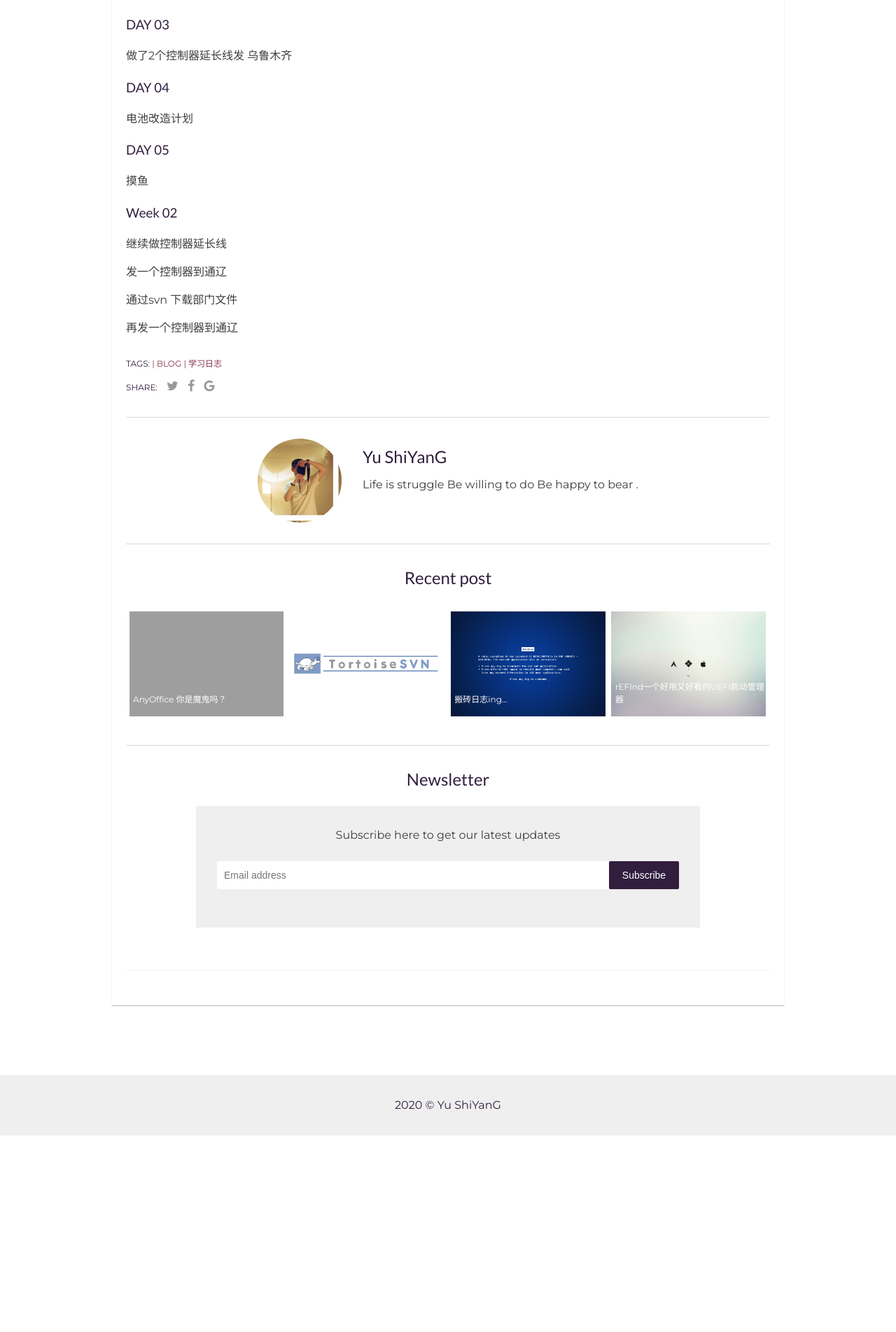
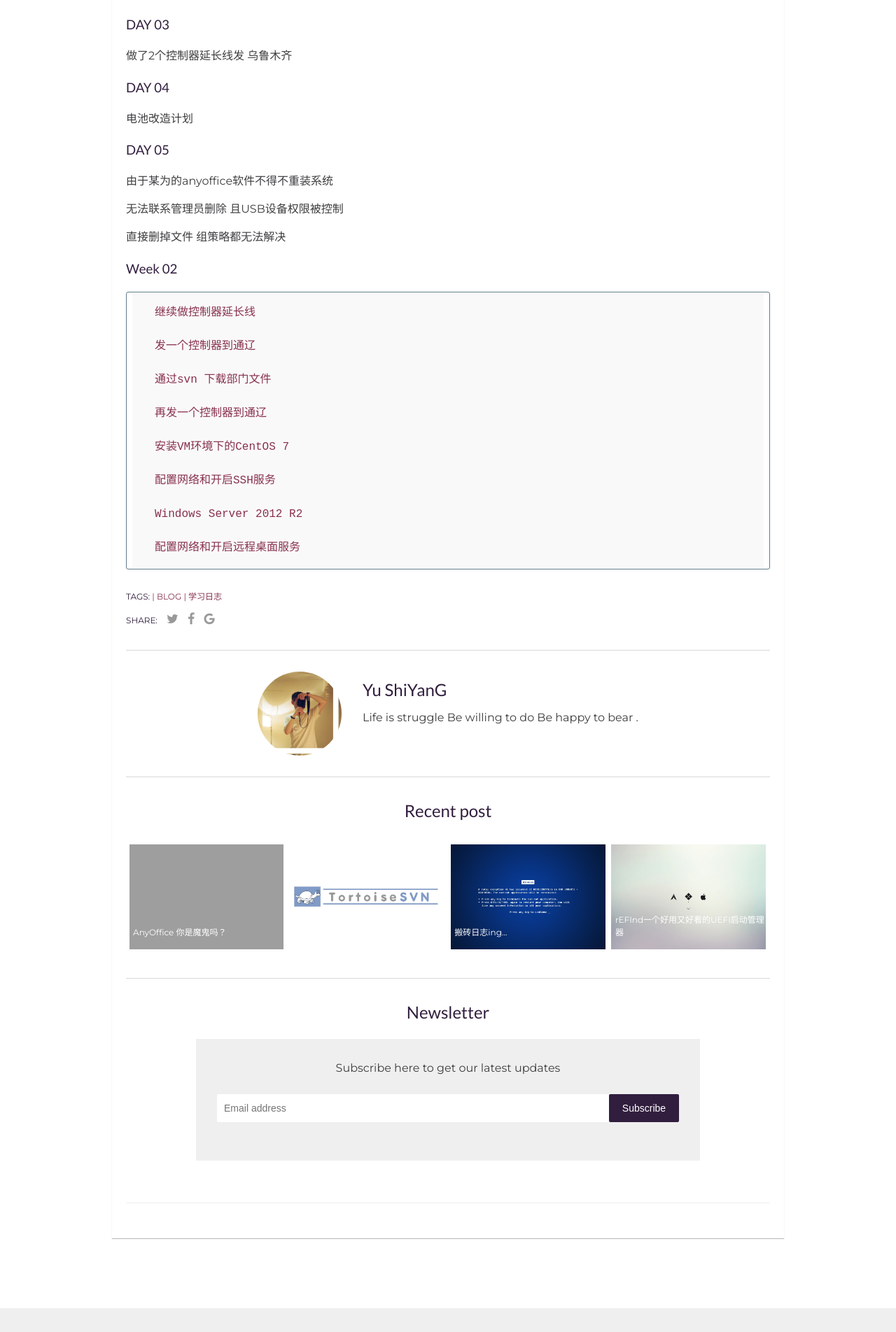
Before and after one commit to techysy/techysy.github.io, a Jekyll site: the page built from _posts/2020-05-25-move-brick-log.markdown, in a window 1280 px wide. Shown: the part 1422-3326 px from the top of the page at 70% size. Built offline with Jekyll 4.4.1, drawn with Linux system fonts in a browser that asks for light colours; comment, search, counter and statistics services are not loaded; a style sheet for code colours, icons or effects is not loaded; grey boxes are pictures that could not be loaded.

Commit message:
Update 2020-05-25-move-brick-log.markdown

```diff
--- a/_posts/2020-05-25-move-brick-log.markdown
+++ b/_posts/2020-05-25-move-brick-log.markdown
@@ -51,14 +51,27 @@ categories: 分享
 
 ### DAY 05
 
-摸鱼
+由于某为的anyoffice软件不得不重装系统
+
+无法联系管理员删除 且USB设备权限被控制
+
+直接删掉文件 组策略都无法解决
+
 
 ### Week 02
 
-继续做控制器延长线
+    继续做控制器延长线
 
-发一个控制器到通辽
+    发一个控制器到通辽
 
-通过svn 下载部门文件
+    通过svn 下载部门文件
 
-再发一个控制器到通辽
+    再发一个控制器到通辽
+
+    安装VM环境下的CentOS 7
+
+    配置网络和开启SSH服务
+
+    Windows Server 2012 R2
+
+    配置网络和开启远程桌面服务
```
